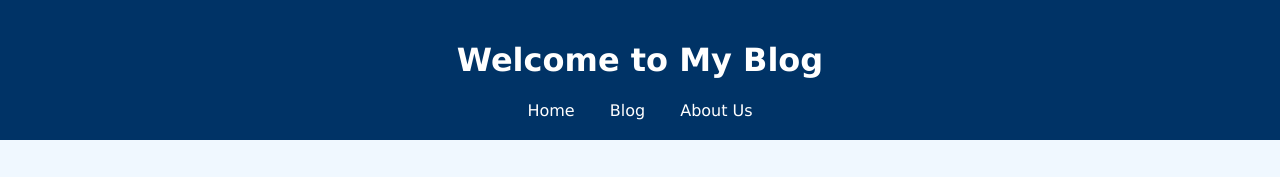
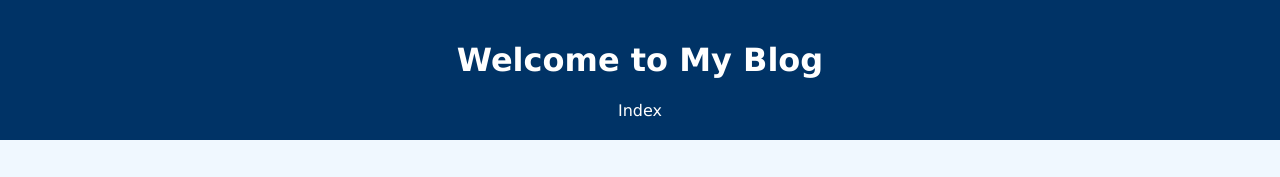
Before and after one commit to Khawaja-0184/Blogging-Website2, a website: page src/home.html in a window 1280 px wide. Shown: the top 177 px of the page. Drawn offline with Linux system fonts and the light colour scheme.

Commit message:
Add Home page with valid HTML and CSS  modied

```diff
--- a/src/home.html
+++ b/src/home.html
@@ -9,9 +9,7 @@
   <header>
     <h1>Welcome to My Blog</h1>
     <nav>
-      <a href="index.html">Home</a>
-      <a href="blog.html">Blog</a>
-      <a href="about.html">About Us</a>
+      <a href="index.html">Index</a>
     </nav>
   </header>
 
```
Also changed, not shown: src/index.html (+0 -2 lines).
